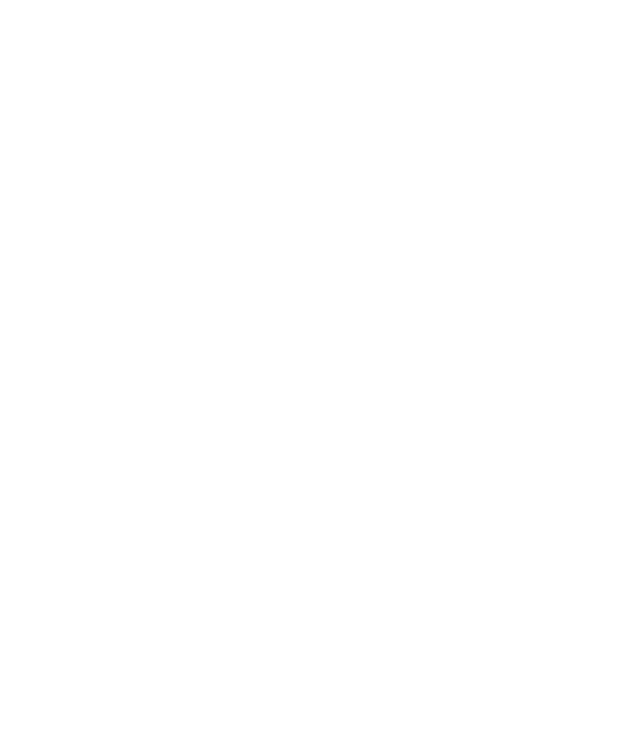
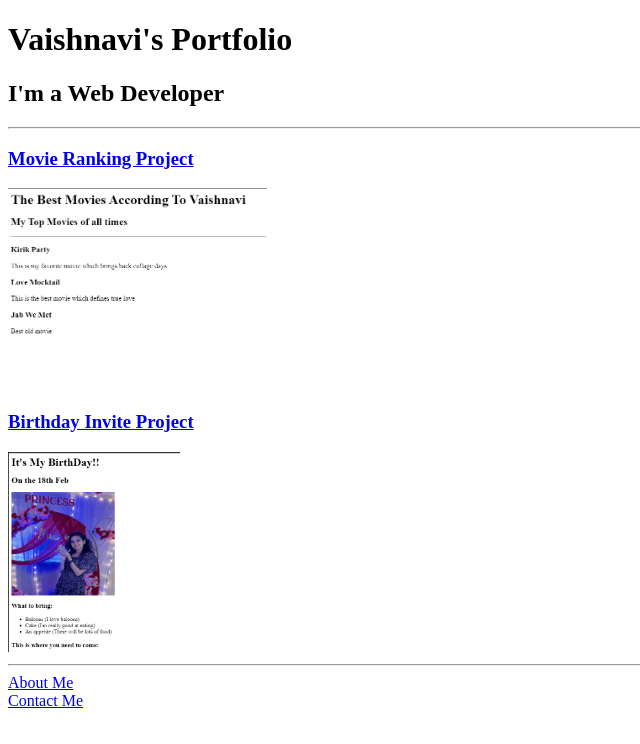
Before and after one commit to Vaish-git/html-vaishproject, a plain HTML site: page index.html in a window 1280 px wide. Shown: the whole page, without its empty margins (0-640 px from the left). Drawn offline with Linux system fonts and the light colour scheme.

Commit message:
Update index.html

```diff
--- a/index.html
+++ b/index.html
@@ -1,6 +1,11 @@
-<!-- TODO 1: Create the HTML Boilerplate -->
-
-<!-- TODO 2: Add Your previous projects' HTML into the public folder -->
+<!DOCTYPE html>
+<html lang="en">
+<head>
+    <meta charset="UTF-8">
+    <title>Document</title>
+</head>
+<body>
+    <!-- TODO 2: Add Your previous projects' HTML into the public folder -->
 
 <!-- TODO 3: Take screenshots of your project previews and add the images to the images folder -->
 
@@ -13,3 +18,16 @@ HINT for TODO 6: You can use the height attribute set to 200 to make the image s
 https://developer.mozilla.org/en-US/docs/Web/HTML/Element/img#attr-height -->
 
 <!-- TODO 7: Add the Contact Me and About Me page links -->
+
+<h1>Vaishnavi's Portfolio</h1>
+  <h2>I'm a Web Developer</h2>
+  <hr />
+  <h3><a href="./public/movie-ranking.html">Movie Ranking Project</a></h3>
+  <img src="./assets/images/movie.png" height="200" alt="movie ranking project preview"/>
+  <h3><a href="./public/birthday-invite.html">Birthday Invite Project</a></h3>
+  <img src="./assets/images/birthday.png" height="200" alt="birthday invite project preview"/>
+  <hr />
+  <a href="./public/about.html">About Me</a><br>
+  <a href="./public/contact.html">Contact Me</a>
+</body>
+</html>
```
